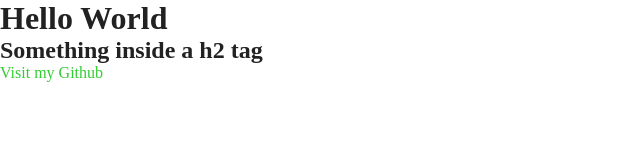
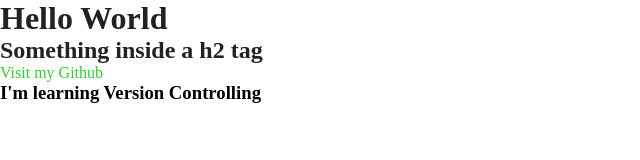
Before and after one commit to Mohammad-Hamza-Temuri/my-first-repo, a plain HTML site: page index.html in a window 1280 px wide. Shown: the whole page, without its empty margins (0-640 px from the left). Drawn offline with Linux system fonts and the light colour scheme.

Commit message:
Added another comment and a h3 tag

```diff
--- a/index.html
+++ b/index.html
@@ -8,9 +8,11 @@
     <link rel="stylesheet" href="assets/css/style.css">
 </head>
 <body>
-    <!-- This is a commit -->
+    <!-- This is a commentt -->
     <h1>Hello World</h1>
     <h2>Something inside a h2 tag</h2>
     <a href="https://github.com/Mohammad-Hamza-Temuri">Visit my Github</a>
+    <!-- Another Comment -->
+    <h3>I'm learning Version Controlling</h3>
 </body>
 </html>
```
